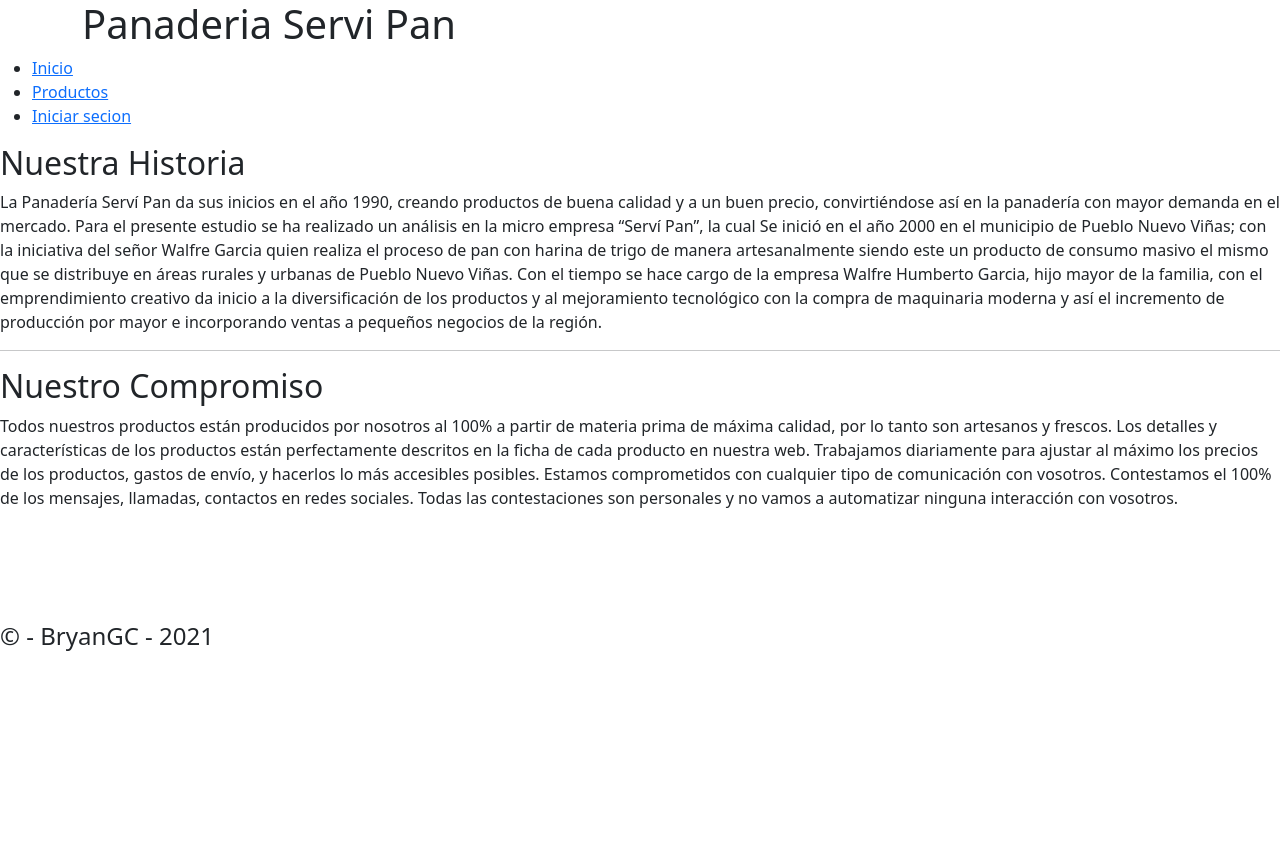
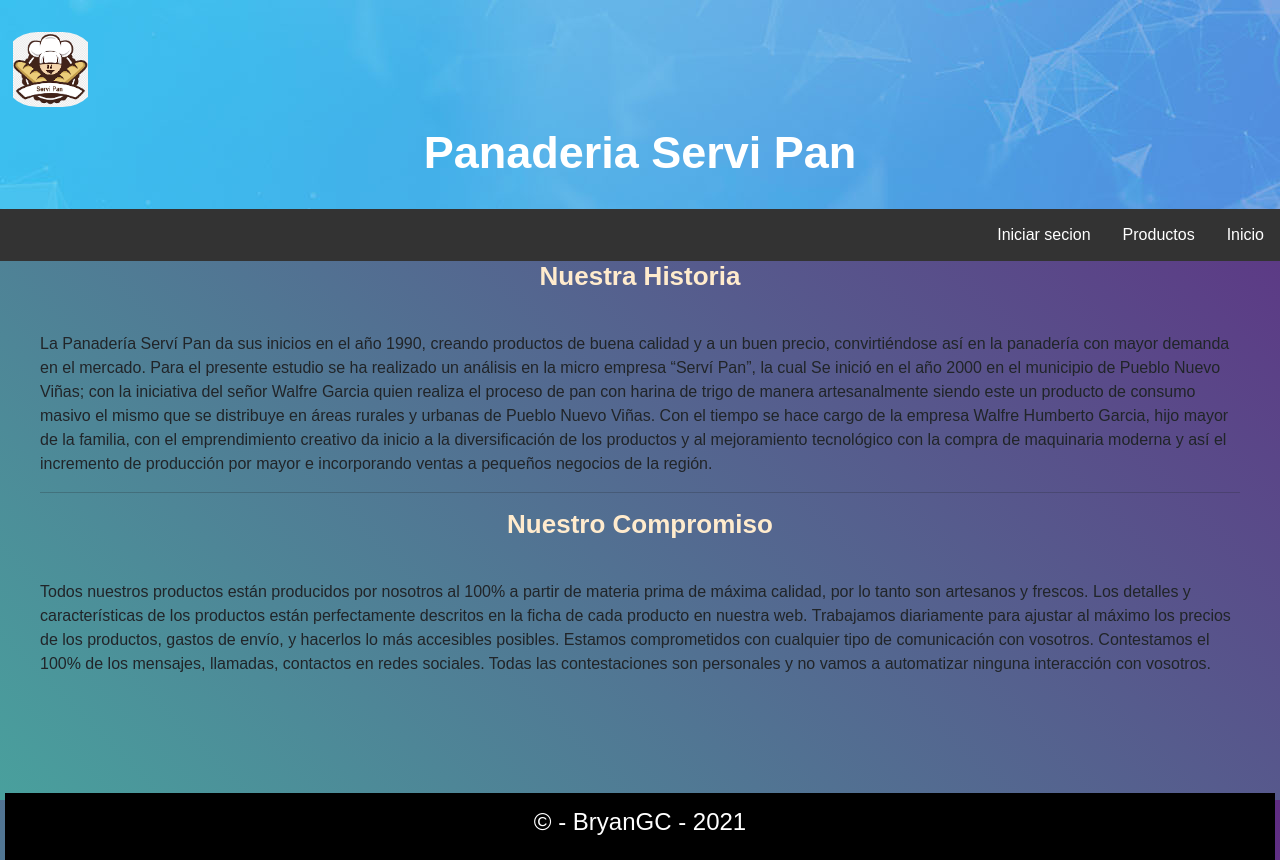
Before and after one commit to BryanGarciaC/Minisitio2, a plain HTML site: page index.html in a window 1280 px wide. Before the commit the page ends 800 px from the top, so only its background shows below. Drawn offline with nearby package versions, Linux system fonts and the light colour scheme.

Commit message:
Update index.html

```diff
--- a/index.html
+++ b/index.html
@@ -9,8 +9,8 @@
     <link href="https://cdn.jsdelivr.net/npm/bootstrap@5.1.0/dist/css/bootstrap.min.css" rel="stylesheet" integrity="sha384-KyZXEAg3QhqLMpG8r+8fhAXLRk2vvoC2f3B09zVXn8CA5QIVfZOJ3BCsw2P0p/We" crossorigin="anonymous">
     <script src="https://cdn.jsdelivr.net/npm/bootstrap@5.1.0/dist/js/bootstrap.bundle.min.js" integrity="sha384-U1DAWAznBHeqEIlVSCgzq+c9gqGAJn5c/t99JyeKa9xxaYpSvHU5awsuZVVFIhvj" crossorigin="anonymous"></script>
 
-    <link rel="icon" type="image/png" href="../segundo parcial/imagenes/">
-    <link rel="stylesheet" href="..//css/style.css/">
+    <link rel="icon" type="image/png" href="/imagenes/logopan.png">
+    <link rel="stylesheet" href="/css/style.css">
 </head>
 <body>
     <section class="center_header">
```
